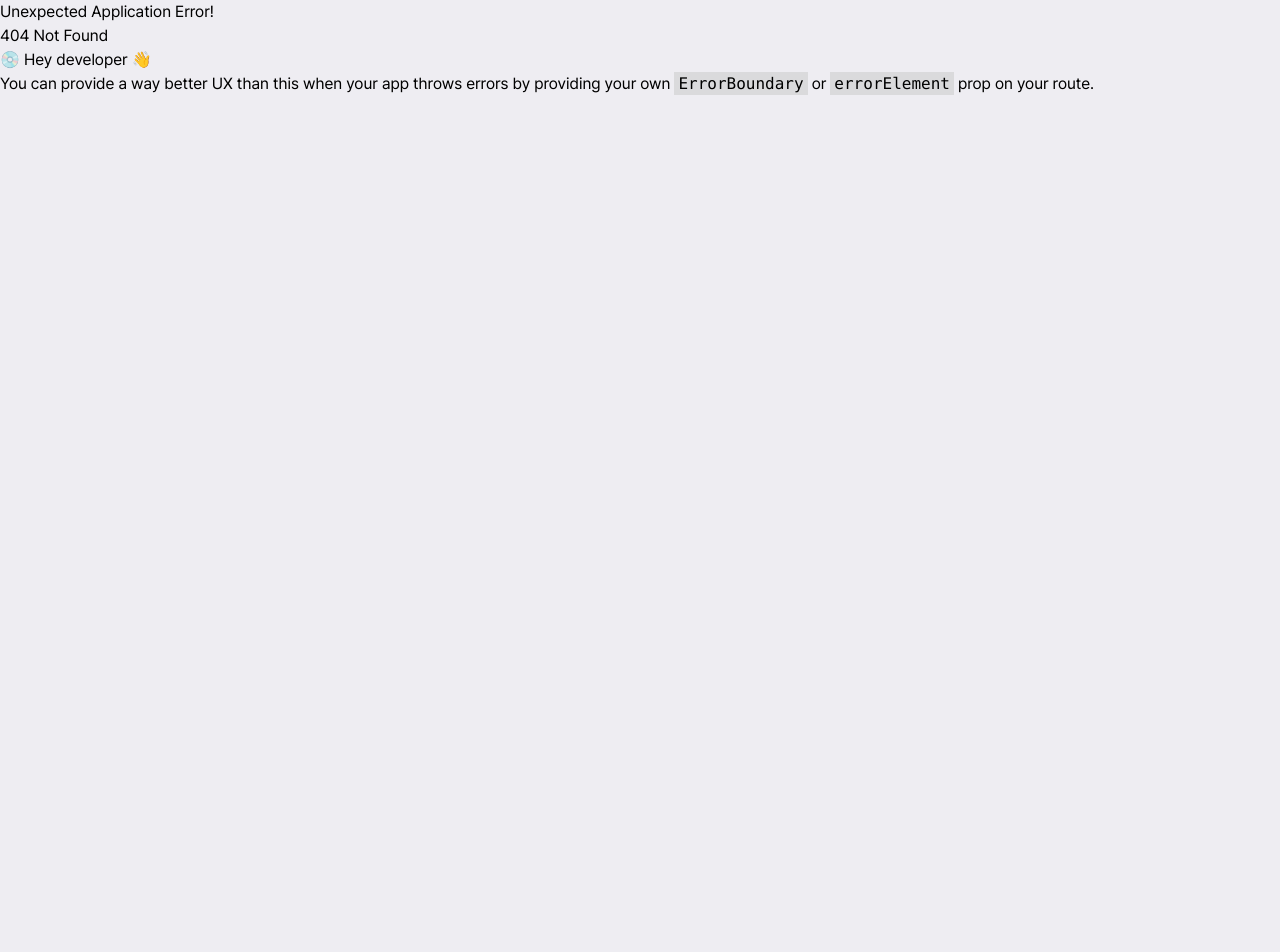
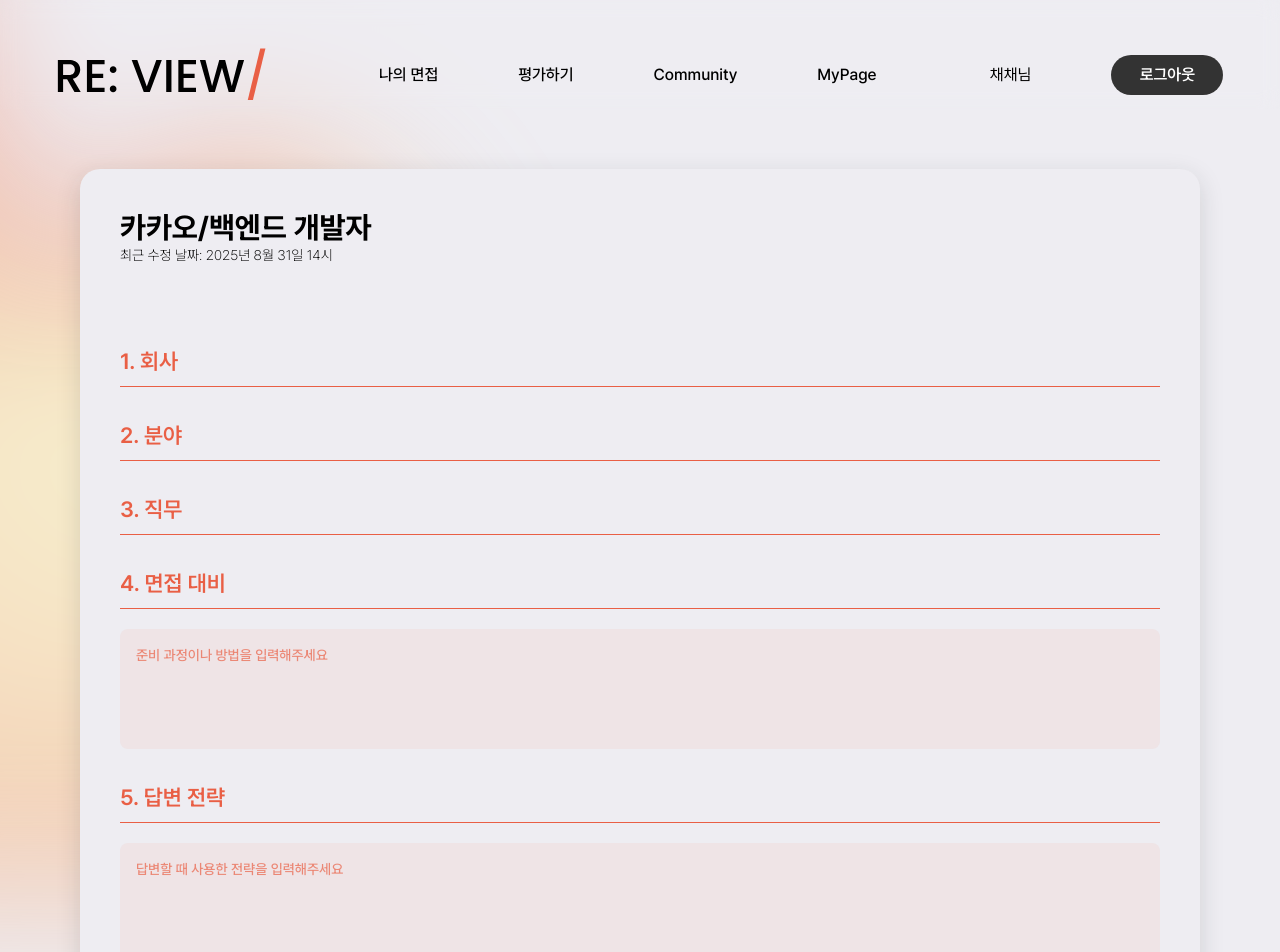
Before and after one commit to DGU-ReView/ReView_FE, a React (Vite) app: page /community/edit in a window 1280 px wide. Before the commit this address had no page. Shown: the top 952 px of the page. Before the commit the page ends 800 px from the top, so only its background shows below. Built offline with nearby package versions, Linux system fonts and the light colour scheme.

Commit message:
[Feature] community 작성 페이지 퍼블리싱
- community 작성 페이지 퍼블리싱
- community 상세 조회 페이지 퍼블리싱
- community 작성 수정 페이지 퍼블리싱
- route 추가

```diff
--- a/src/components/common/CustomInput.tsx
+++ b/src/components/common/CustomInput.tsx
@@ -1,11 +1,13 @@
 type TInputProps = {
   placeholder: string;
+  value?: string;
 };
-export default function CustomInput({ placeholder }: TInputProps) {
+export default function CustomInput({ placeholder, value }: TInputProps) {
   return (
     <textarea
       className="w-full p-4 focus:outline focus:outline-[#E95F45] font-medium  text-sm resize-none h-30 rounded-lg bg-[#EDAC9F]/14 placeholder:font-medium placeholder:text-sm placeholder:text-[#E95F45]/70"
       placeholder={placeholder}
+      value={value}
     />
   );
 }
--- /dev/null
+++ b/src/components/common/FormTitle.tsx
@@ -0,0 +1,11 @@
+type TInputProps = {
+  text: string;
+};
+export default function FormTitle({ text }: TInputProps) {
+  return (
+    <div className="flex flex-col gap-2">
+      <p className="text-[#E95F45] font-semibold text-[22px]">{text}</p>
+      <hr className="text-[#E95F45]" />
+    </div>
+  );
+}
--- /dev/null
+++ b/src/components/community/writeForm.tsx
@@ -0,0 +1,59 @@
+import CustomInput from '../common/CustomInput';
+import FormTitle from '../common/FormTitle';
+
+export type TValues = {
+  company: string;
+  category: string;
+  role: string;
+  prep: string;
+  strategy: string;
+  tips: string;
+};
+
+type TField = {
+  key: keyof TValues;
+  label: string;
+  placeholder: string;
+};
+
+const fields: TField[] = [
+  { key: 'company', label: '1. 회사', placeholder: '지원했던 회사를 입력해주세요' },
+  { key: 'category', label: '2. 분야', placeholder: '관련 업계나 분야를 선택해주세요' },
+  { key: 'role', label: '3. 직무', placeholder: '지원 직무를 입력해주세요' },
+  { key: 'prep', label: '4. 면접 대비', placeholder: '준비 과정이나 방법을 입력해주세요' },
+  { key: 'strategy', label: '5. 답변 전략', placeholder: '답변할 때 사용한 전략을 입력해주세요' },
+  { key: 'tips', label: '6. 기타 (그 외의 꿀팁)', placeholder: '추가로 공유하고 싶은 팁을 적어보세요' },
+];
+
+function ReadOnlyField({ value, placeholder }: { value?: string; placeholder: string }) {
+  return (
+    <div className="min-h-30 rounded-lg bg-[#EDAC9F]/14 px-4 py-3 text-sm font-medium text-neutral-800 whitespace-pre-line">
+      {value?.trim() ? value : <span className="text-neutral-400">{placeholder}</span>}
+    </div>
+  );
+}
+
+type TWriteFormProps = {
+  readOnly?: boolean;
+  values?: Partial<TValues>;
+  edit?: boolean;
+};
+
+export default function WriteForm(props: TWriteFormProps) {
+  const { readOnly = false, values = {}, edit = false } = props;
+
+  return (
+    <div className="w-full flex flex-col gap-8">
+      {fields.map(({ key, label, placeholder }, idx) => (
+        <section className="flex flex-col gap-5" key={key}>
+          <FormTitle text={label} />
+          {edit && idx < 3 ? null : readOnly ? (
+            <ReadOnlyField value={values[key]} placeholder={placeholder} />
+          ) : (
+            <CustomInput value={values[key]} placeholder={placeholder} />
+          )}
+        </section>
+      ))}
+    </div>
+  );
+}
--- a/src/pages/community.tsx
+++ b/src/pages/community.tsx
@@ -1,13 +1,16 @@
 import 'swiper/css';
 
+import { useNavigate } from 'react-router-dom';
 import { Swiper, SwiperSlide } from 'swiper/react';
 
 import CommunityCard from '@/components/community/communityCard';
 
 import Frog from '@/assets/frog.svg?react';
 import Search from '@/assets/search.svg?react';
+import { route } from '@/routes/route';
 
 export default function Community() {
+  const navigate = useNavigate();
   const categories = ['IT 계열', '상경 계열', '이공 계열'];
   return (
     <>
@@ -25,7 +28,12 @@ export default function Community() {
             />
             <Search className="absolute right-6 top-1/2 -translate-y-1/2 size-5" />
           </div>
-          <button className="w-full h-13 rounded-lg flex items-center justify-center bg-[#E95F45] text-white text-base font-medium">게시물 쓰러가기</button>
+          <button
+            className="w-full h-13 rounded-lg flex items-center justify-center bg-[#E95F45] text-white text-base font-medium"
+            onClick={() => navigate(route.communityWrite)}
+          >
+            게시물 쓰러가기
+          </button>
         </div>
       </section>
       <section className="w-full h-fit flex flex-col gap-20">
--- /dev/null
+++ b/src/pages/communityDetail.tsx
@@ -0,0 +1,33 @@
+import { useNavigate } from 'react-router-dom';
+
+import WriteForm from '@/components/community/writeForm';
+
+import { route } from '@/routes/route';
+
+export default function CommunityDetail() {
+  const navigate = useNavigate();
+  const values = {
+    company: '네카라쿠배',
+    category: 'IT · 플랫폼',
+    role: 'Frontend 개발',
+    prep: '직무기술서 분석, 과제 리팩토링',
+    strategy: 'STAR 구조로 답변, 수치화된 성과 강조',
+    tips: '면접관 질문 의도 먼저 재확인',
+  };
+  return (
+    <div className="w-full min-h-full px-20 py-15">
+      <div className="flex flex-col gap-20 w-full min-h-full bg-[#EEEDF2] rounded-[20px] shadow-[0_7px_24px_0_#24262b25] p-10">
+        <div className="flex flex-col">
+          <div className="flex items-start justify-between">
+            <p className="font-bold text-3xl">카카오/백엔드 개발자</p>
+            <button className="h-14 w-45 bg-[#E95F45] rounded-lg text-white font-semibold text-sm" onClick={() => navigate(route.communityEdit)}>
+              수정하기
+            </button>
+          </div>
+          <p className="font-extralight text-sm">최근 수정 날짜: 2025년 8월 31일 14시</p>
+        </div>
+        <WriteForm readOnly values={values} />
+      </div>
+    </div>
+  );
+}
--- /dev/null
+++ b/src/pages/communityEdit.tsx
@@ -0,0 +1,31 @@
+import { useNavigate } from 'react-router-dom';
+
+import WriteForm from '@/components/community/writeForm';
+
+import { route } from '@/routes/route';
+
+export default function CommunityEdit() {
+  const navigate = useNavigate();
+  const id = 1;
+  return (
+    <div className="w-full min-h-full px-20 py-15">
+      <div className="flex flex-col gap-20 w-full min-h-full bg-[#EEEDF2] rounded-[20px] shadow-[0_7px_24px_0_#24262b25] p-10">
+        <div className="flex flex-col">
+          <div className="flex items-start justify-between">
+            <p className="font-bold text-3xl">카카오/백엔드 개발자</p>
+          </div>
+          <p className="font-extralight text-sm">최근 수정 날짜: 2025년 8월 31일 14시</p>
+        </div>
+        <WriteForm edit={true} />
+        <div className="self-end flex justify-center items-center gap-4 font-semibold text-sm">
+          <button className="h-14 w-45 text-[#E95F45] rounded-lg bg-white" onClick={() => navigate(`/community/detail/${id}`)}>
+            작성 취소
+          </button>
+          <button className="h-14 w-45 bg-[#E95F45] rounded-lg text-white" onClick={() => navigate(route.community)}>
+            저장하기
+          </button>
+        </div>
+      </div>
+    </div>
+  );
+}
--- /dev/null
+++ b/src/pages/communityWrite.tsx
@@ -0,0 +1,25 @@
+import { useNavigate } from 'react-router-dom';
+
+import WriteForm from '@/components/community/writeForm';
+
+import { route } from '@/routes/route';
+
+export default function CommunityWrite() {
+  const navigate = useNavigate();
+  const id = 1;
+  return (
+    <div className="w-full min-h-full px-20 py-15">
+      <div className="flex flex-col gap-20 w-full min-h-full bg-[#EEEDF2] rounded-[20px] shadow-[0_7px_24px_0_#24262b25] p-10">
+        <WriteForm />
+        <div className="self-end flex justify-center items-center gap-4 font-semibold text-sm">
+          <button className="h-14 w-45 text-[#E95F45] rounded-lg bg-white" onClick={() => navigate(route.community)}>
+            작성 취소
+          </button>
+          <button className="h-14 w-45 bg-[#E95F45] rounded-lg text-white" onClick={() => navigate(`/community/detail/${id}`)}>
+            저장하기
+          </button>
+        </div>
+      </div>
+    </div>
+  );
+}
--- a/src/pages/evaluateStart.tsx
+++ b/src/pages/evaluateStart.tsx
@@ -1,10 +1,10 @@
 import CustomInput from '@/components/common/CustomInput';
+import FormTitle from '@/components/common/FormTitle';
 
 import O from '@/assets/o.svg?react';
 import X from '@/assets/x.svg?react';
 
 export default function EvaluateStart() {
-  const titleStyle = 'text-[#E95F45] font-semibold text-[22px]';
   const text =
     '회사/직무/맥락 등 평가에 도움이 될 수 있는 정보회사/직무/맥락 등 평가에 도움이 될 수 있는 정보회사/직무/맥락 등 평가에 도움이 될 수 있는 정보회사/직무/맥락 등 평가에 도움이 될 수 있는 정보회사/직무/맥락 등 평가에 도움이 될 수 있는 정보회사/직무/맥락 등 평가에 도움이 될 수 있는 정보회사/직무/맥락 등 평가에 도움이 될 수 있는 정보회사/직무/맥락 등 평..........';
   return (
@@ -16,10 +16,7 @@ export default function EvaluateStart() {
       <div className="w-full bg-[#EEEDF2] rounded-[20px] shadow-[0_7px_24px_0_#24262b44] h-full p-8 flex flex-col gap-8">
         <section className="bg-white rounded-[20px] p-5 font-normal text-sm">{text}</section>
         <section className="flex flex-col gap-8">
-          <div className="flex flex-col gap-2">
-            <p className={titleStyle}>1. 간단히 자기소개를 해주세요</p>
-            <hr className="text-[#E95F45]" />
-          </div>
+          <FormTitle text="1. 간단히 자기소개를 해주세요" />
           <div className="h-13 w-full rounded-[15px] bg-[#E95F45] p-2">-</div>
           <div className="flex flex-col gap-3 bg-white rounded-[20px] p-5 font-normal text-sm">
             <p className="text-xs font-normal text-[#8D8D8D]">누구누구 사용자의 답변</p>
@@ -27,24 +24,15 @@ export default function EvaluateStart() {
           </div>
         </section>
         <section className="flex flex-col gap-8">
-          <div className="flex flex-col gap-2">
-            <p className={titleStyle}>평가 입력하기</p>
-            <hr className="text-[#E95F45]" />
-          </div>
+          <FormTitle text="평가 입력하기" />
           <CustomInput placeholder={'평가를 입력해주세요'} />
         </section>
         <section className="flex flex-col gap-8">
-          <div className="flex flex-col gap-2">
-            <p className={titleStyle}>질문 입력하기 (선택)</p>
-            <hr className="text-[#E95F45]" />
-          </div>
+          <FormTitle text="질문 입력하기 (선택)" />
           <CustomInput placeholder={'30자 이내의 질문을 입력해주세요'} />
         </section>
         <section className="flex flex-col gap-8">
-          <div className="flex flex-col gap-2">
-            <p className={titleStyle}>평가 조건 충족 여부</p>
-            <hr className="text-[#E95F45]" />
-          </div>
+          <FormTitle text="평가 조건 충족 여부" />
           <div className="w-full flex gap-2">
             <div className="w-full h-10 px-4 flex items-center justify-between bg-white text-sm font-normal rounded-[20px]">
               <p>평가 글자수</p>
--- a/src/routes/index.tsx
+++ b/src/routes/index.tsx
@@ -2,6 +2,9 @@ import { createBrowserRouter } from 'react-router-dom';
 
 import Layout from '@/layouts';
 import Community from '@/pages/community';
+import CommunityDetail from '@/pages/communityDetail';
+import CommunityEdit from '@/pages/communityEdit';
+import CommunityWrite from '@/pages/communityWrite';
 import Evaluate from '@/pages/evaluate';
 import EvaluateStart from '@/pages/evaluateStart';
 import Home from '@/pages/home';
@@ -17,6 +20,9 @@ export const router = createBrowserRouter([
       { path: 'myPage', element: <MyPage /> },
       { path: 'evaluate', element: <Evaluate /> },
       { path: 'evaluate/start', element: <EvaluateStart /> },
+      { path: 'community/write', element: <CommunityWrite /> },
+      { path: 'community/edit', element: <CommunityEdit /> },
+      { path: 'community/detail/:id', element: <CommunityDetail /> },
     ],
   },
 ]);
--- a/src/routes/route.ts
+++ b/src/routes/route.ts
@@ -4,4 +4,7 @@ export const route = {
   myPage: '/myPage',
   evaluate: '/evaluate',
   evaluateStart: '/evaluate/start',
+  communityWrite: '/community/write',
+  communityEdit: '/community/edit',
+  communityDetail: '/community/detail',
 };
```
